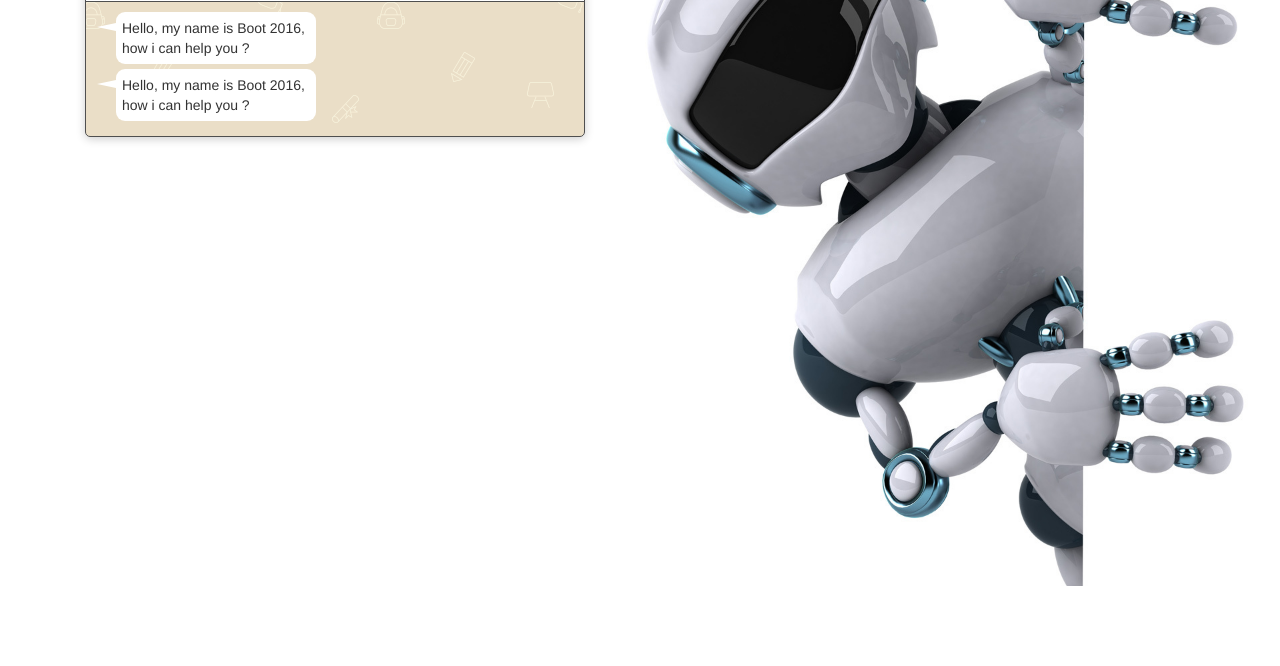
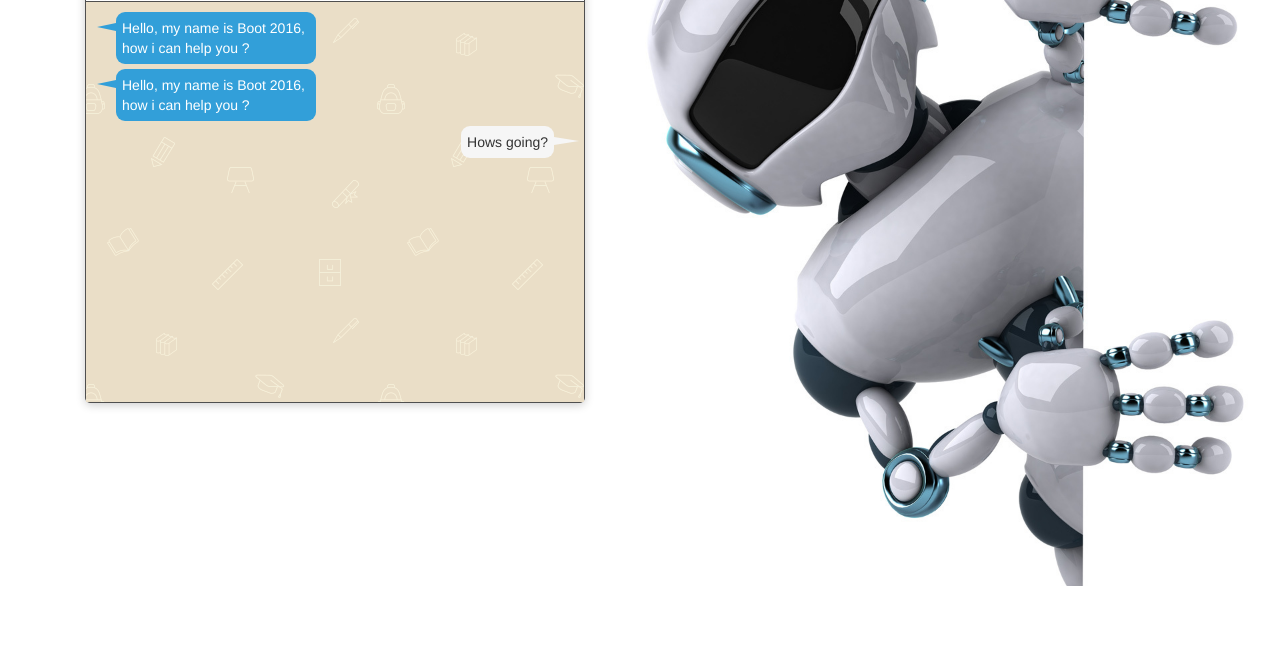
Before and after one commit to jasmintankic/ai_chat_application, a website: page aiwebapp/index.html in a window 1280 px wide. Shown: the part 134-800 px from the top of the page. Drawn offline with Linux system fonts and the light colour scheme.

Commit message:
chat window izmjene

```diff
--- a/aiwebapp/components/styles/aichatappearance.css
+++ b/aiwebapp/components/styles/aichatappearance.css
@@ -17,7 +17,6 @@ body {
     margin-left: 85px;
     border: 1px solid #4F4F4F;
     border-radius: 5px;
-    background-image: url('/components/styles/images/school.png');
     box-shadow: 0 2px 10px 0 rgba(0,0,0,.2);
 }
 .chat-header {
@@ -32,7 +31,6 @@ body {
 }
 .chat-details {
     height: 60px;
-    background-color: white;
     position: relative;
     text-align: left;
     padding-left: 85px;
@@ -51,10 +49,15 @@ body {
 }
 .chat-body {
 	text-align: left;
-	float: left;
-	padding-left: 30px;
-	padding-top: 10px;
-	padding-bottom: 10px;
+    float: left;
+    padding-left: 30px;
+    padding-top: 10px;
+    padding-bottom: 10px;
+    padding-right: 30px;
+    width: 100%;
+    background-image: url('/components/styles/images/school.png');
+    overflow-y: scroll;
+    height: 400px;
 }
 .ai-chat-bubble
 {
@@ -64,10 +67,11 @@ margin-bottom: 5px;
 max-width: 200px;
 padding: 6px;
 display: inline-block;
-background: #FFFFFF;
+background: #329FD9;
 -webkit-border-radius: 9px;
 -moz-border-radius: 9px;
 border-radius: 9px;
+color: white;
 }
 
 .ai-chat-bubble:after
@@ -76,10 +80,35 @@ content: '';
 position: absolute;
 border-style: solid;
 border-width: 4px 19px 4px 0;
-border-color: transparent #FFFFFF;
-display: block;
+border-color: transparent #329FD9;
 width: 0;
 z-index: 1;
 left: -19px;
 top: 11px;
 }
+
+.user-bubble
+{
+position: relative;
+max-width: 200px;
+padding: 6px;
+float: right;
+background: #F6F6F6;
+-webkit-border-radius: 9px;
+-moz-border-radius: 9px;
+border-radius: 9px;
+}
+
+.user-bubble:after
+{
+content: '';
+position: absolute;
+border-style: solid;
+border-width: 4px 0 4px 25px;
+border-color: transparent #F6F6F6;
+display: block;
+width: 0;
+z-index: 1;
+right: -25px;
+top: 11px;
+}
--- a/aiwebapp/components/views/ai-chat-body.html
+++ b/aiwebapp/components/views/ai-chat-body.html
@@ -9,5 +9,10 @@
 	<div class="ai-chat-bubble">Hello, my name is Boot 2016, how i can help you ?</div>
 	<div class="clearfix"></div>
 	<div class="ai-chat-bubble">Hello, my name is Boot 2016, how i can help you ?</div>
+	<div class="clearfix"></div>
+	<div class="user-bubble ">Hows going?</div>
 </div>
+<div class="clearfix"></div>
+<div class="chat-area"></div>
+
 </div>
```
